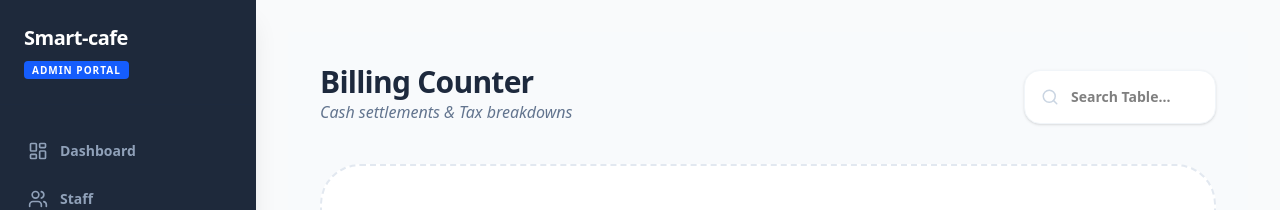
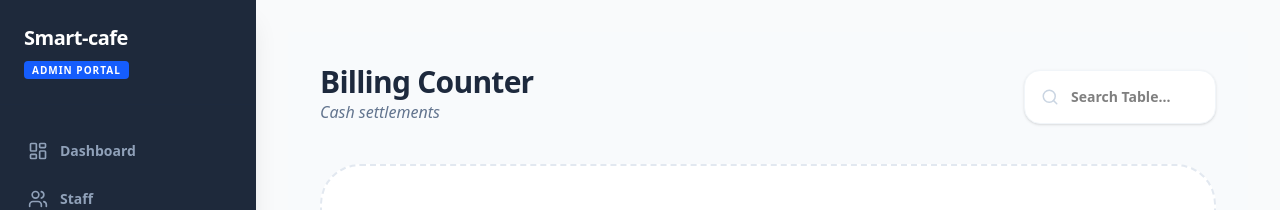
Before and after one commit to Sandhyakarki1/samrtcafe-order, a React app in the folder frontend/: page /admin/billing in a window 1280 px wide. Shown: the top 210 px of the page. Built offline with nearby package versions, Linux system fonts and the light colour scheme; no server answers; the HTML template or start-up script is replaced by a standard one.

Commit message:
Created Billing page with Cash settlement UI

```diff
--- a/frontend/src/pages/Billing.jsx
+++ b/frontend/src/pages/Billing.jsx
@@ -55,7 +55,7 @@ const Billing = () => {
       <div className="flex justify-between items-end mb-10">
         <div>
           <h1 className="text-3xl font-black text-slate-800 tracking-tight">Billing Counter</h1>
-          <p className="text-slate-500 font-medium italic">Cash settlements & Tax breakdowns</p>
+          <p className="text-slate-500 font-medium italic">Cash settlements </p>
         </div>
         <div className="bg-white p-4 rounded-2xl shadow-sm border border-slate-100 flex items-center gap-3">
             <Search size={18} className="text-slate-300"/>
```
